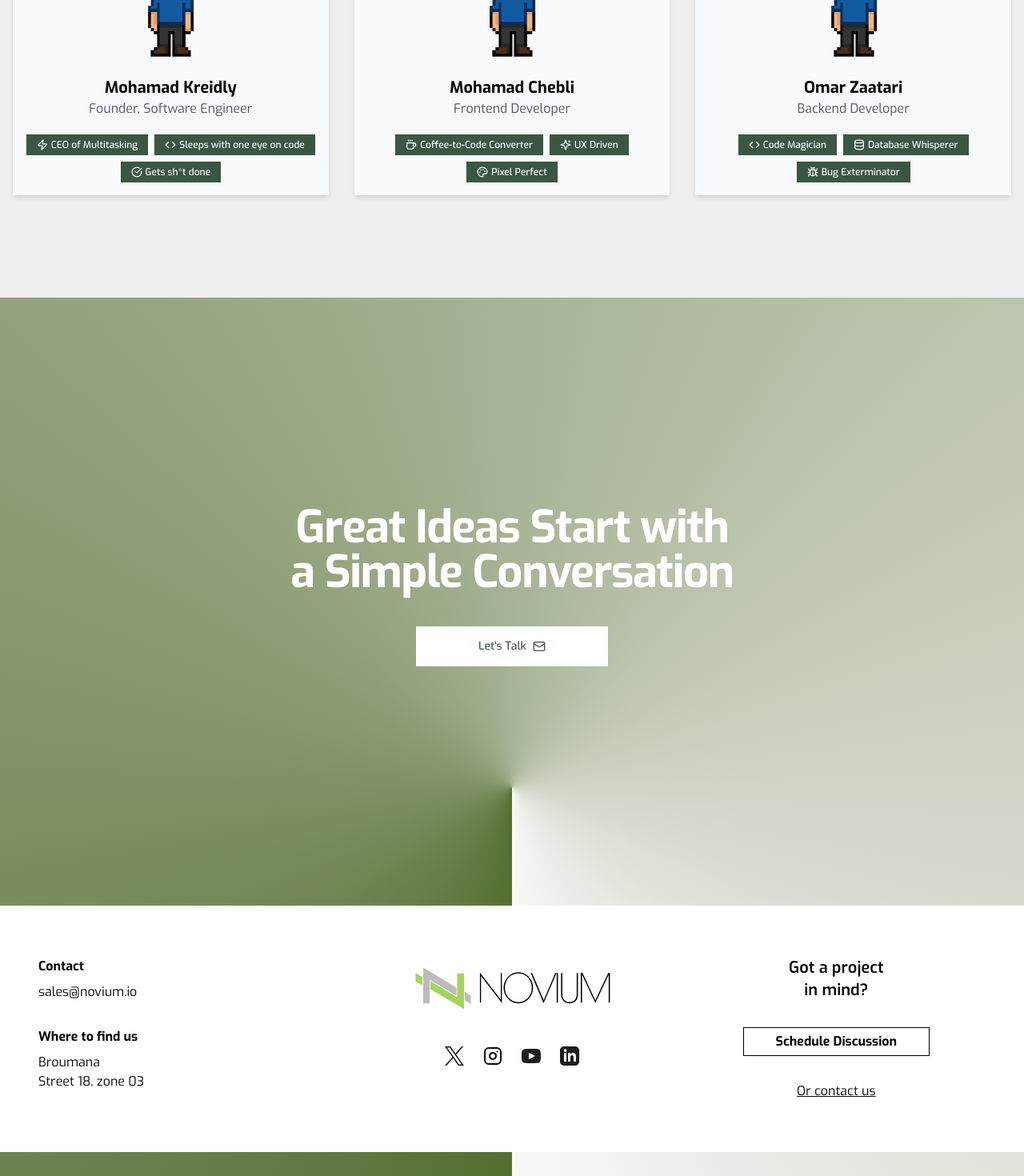
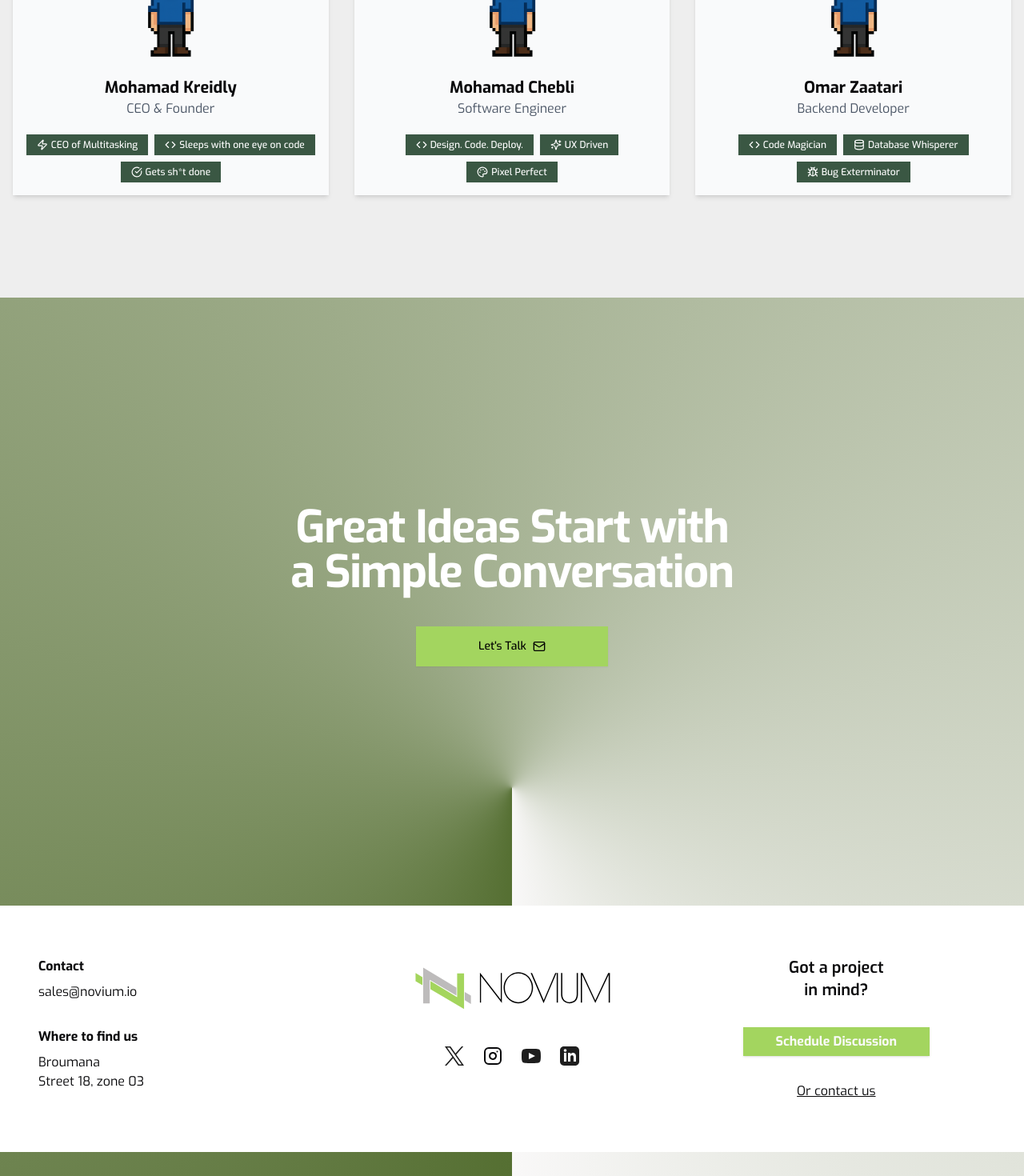
Before and after one commit to noviumcollective/novium-web, a Next.js app: page / in a window 1280 px wide. Shown: the part 2680-4150 px from the top of the page at 80% size. Built offline with nearby package versions, Linux system fonts and the light colour scheme.

Commit message:
wip: ui fixes

```diff
--- a/src/app/layout.tsx
+++ b/src/app/layout.tsx
@@ -1,5 +1,5 @@
 import type { Metadata } from "next";
-import { Exo, Courier_Prime } from "next/font/google";
+import { Exo } from "next/font/google";
 
 import "./globals.css";
 import Navbar from "@/components/globals/nav-bar";
@@ -11,7 +11,7 @@ const exo = Exo({
 
 export const metadata: Metadata = {
     title: "Novium",
-    description: "DigitalExperiencesThatDriveResults",
+    description: "Digital Experiences That Drive Results",
 };
 
 export default function RootLayout({
--- a/src/components/globals/footer.tsx
+++ b/src/components/globals/footer.tsx
@@ -65,8 +65,8 @@ export default function Footer() {
                         </h2>
                         <div className="gap-8 flex flex-col items-center justify-center">
                             <NoviumButton
-                                variant="outline"
-                                className="w-full md:w-auto border border-black rounded-none"
+                                variant="default"
+                                className="w-full md:w-auto border border-novium-green rounded-none"
                             >
                                 Schedule Discussion
                             </NoviumButton>
--- a/src/components/sections/cta.tsx
+++ b/src/components/sections/cta.tsx
@@ -12,7 +12,7 @@ export default function CTA() {
             </Heading>
             <Button
                 variant="outline"
-                className="w-60 gap-2 text-novium-dark-green hover:border-novium-dark-green hover:text-white hover:bg-novium-dark-green border-white md:py-6 bg-white"
+                className="w-60 gap-2 text-black hover:border-novium-dark-green hover:text-white hover:bg-novium-dark-green border-novium-green md:py-6 bg-novium-green"
             >
                 Let&apos;s Talk
                 <Mail className="h-4 w-4text-white" strokeWidth={2} />
--- a/src/components/sections/team-section/team-section.tsx
+++ b/src/components/sections/team-section/team-section.tsx
@@ -19,14 +19,14 @@ type TeamMember = {
 const teamMembers: TeamMember[] = [
     {
         name: "Mohamad Kreidly",
-        role: "Founder, Software Engineer",
+        role: "CEO & Founder",
         tags: ["CEO of Multitasking", "Sleeps with one eye on code", "Gets sh*t done"],
         image: Avatar1.src,
     },
     {
         name: "Mohamad Chebli",
-        role: "Frontend Developer",
-        tags: ["Coffee-to-Code Converter", "UX Driven", "Pixel Perfect"],
+        role: "Software Engineer",
+        tags: ["Design. Code. Deploy.", "UX Driven", "Pixel Perfect"],
         image: Avatar1.src,
     },
     {
```
